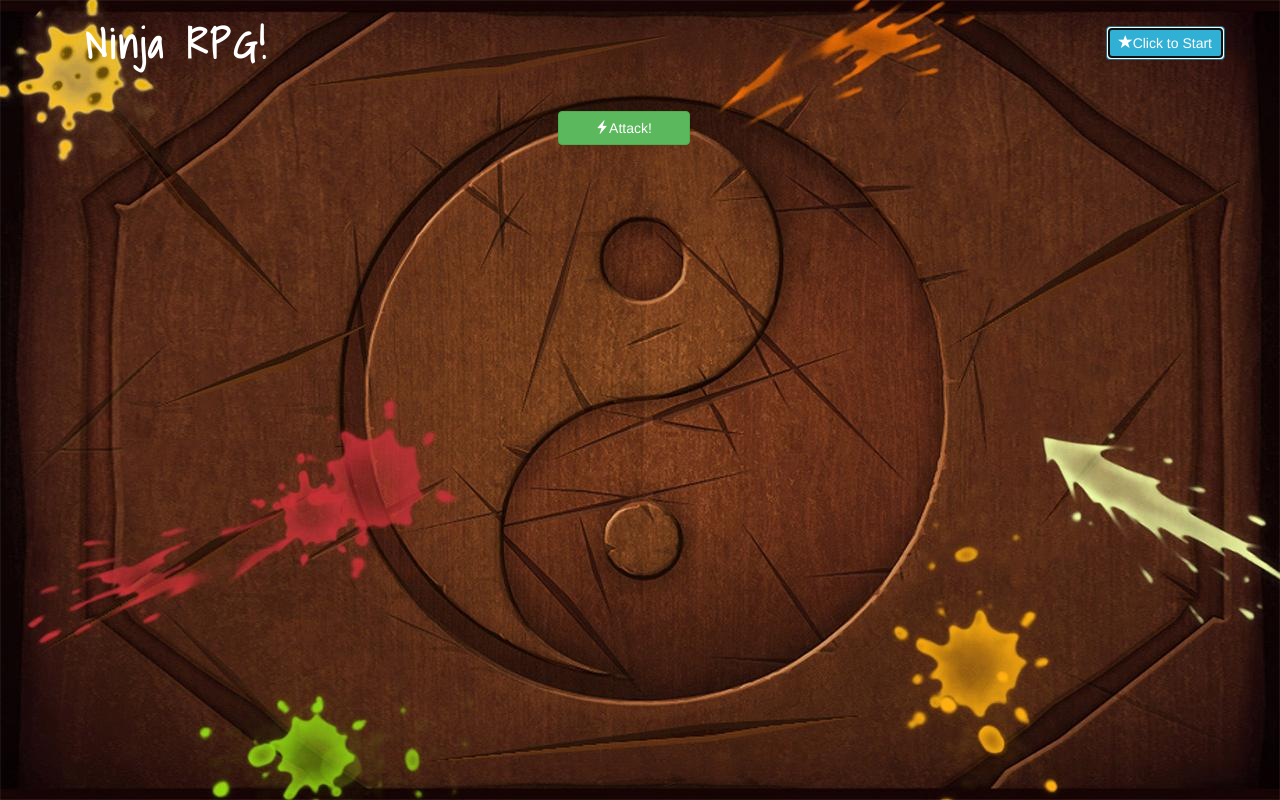
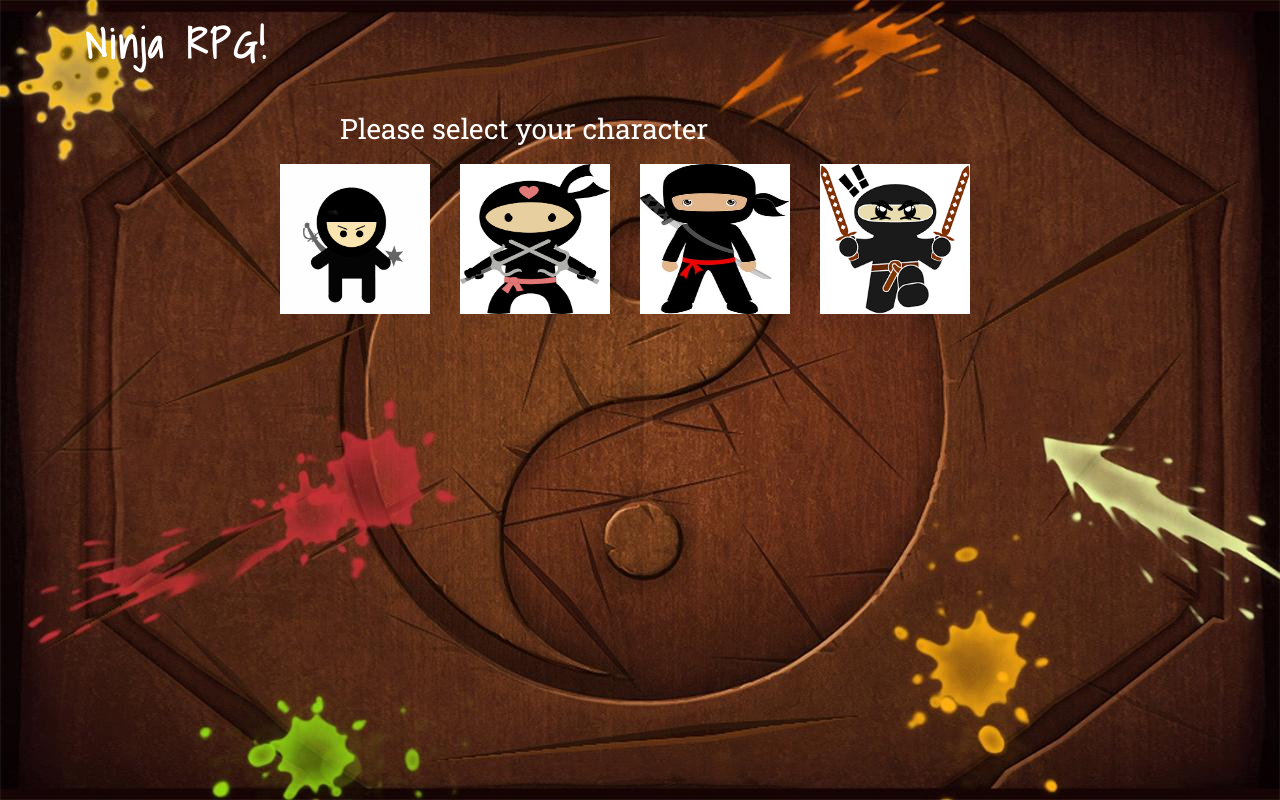
Before and after one commit to natalieike/RPG-Game, a plain HTML site: page index.html in a window 1280 px wide. Both pictures are taken after a click on the button "Click to Start". Drawn offline with nearby package versions, Linux system fonts and the light colour scheme.

Commit message:
Establish game objects, start functions. Initialize game tested.

```diff
--- a/assets/css/style.css
+++ b/assets/css/style.css
@@ -32,7 +32,9 @@ body {
 }
 
 .ninjaImage {
-	width: 200px;
+	width: 150px;
+	height: 150px;
+	margin: 2%;
 }
 
 .weaponImage {
--- a/assets/javascript/javascript.js
+++ b/assets/javascript/javascript.js
@@ -0,0 +1,89 @@
+$(document).ready(function(){
+	var ninjas;  //game object holding all of the characters
+
+	//object constructor for each character
+	function character(aP, hP, pic){
+		this.healthPoints = hP;
+		this.attackPower = aP;
+		this.counterAttackPower = aP;
+		this.defeated = false;
+		this.picture = pic;
+
+		//function to deduct HPs when attacked
+		this.getAttacked = function(cP){
+			this.healthPoints =- cP;
+		};
+
+		//function to determine if character is defeated
+		this.isDefeated = function(){
+			if (this.healthPoints < 0){
+				this.defeated = true;
+			}
+			return(this.defeated);
+		}
+	};
+
+
+	//Initialize the ninjas object with each character and display character choices
+	var initializeGame = function(){
+		var setup = $("#setup"); //space where images will be displayed
+
+		//set up ninjas object with initialized characters
+		ninjas = {
+			steve: new character(5, 160, "assets/images/angryNinja.jpeg"),
+			tiffany: new character(20, 100, "assets/images/girlNinja2.png"),
+			kenny: new character(15, 120, "assets/images/happyNinja2.jpg"),
+			bobby: new character(10, 140, "assets/images/doubleSwordNinja.png"),
+		};
+		//build HTML for showing character options
+		setup.html("<p class='center'>Please select your character</p>");
+		for (var i in ninjas){
+			var newImg = $("<img>");
+			newImg.attr("src", ninjas[i].picture);
+			newImg.attr("class", "ninjaImage");
+			newImg.attr("data-char", i);
+			setup.append(newImg);
+		};
+	};
+
+
+	var attack = function(attacker, opponent){
+		opponent.getAttacked(user.counterAttackPower);
+		if (opponent.defeated){
+			winMatch();
+		}
+		else{
+			attacker.counterAttackPower += attacker.attackPower;
+			$("#message").html("You have attacked with " + user.counterAttackPower + "attack power.  Get ready for the counter attack.")
+		}
+	};
+
+	var counterAttack = function(user, opponent){
+		user.getAttacked(opponent.counterAttackPower);
+		if (user.defeated){
+			loseGame();
+		}
+		else{
+			$("#message").append("Your opponent has attacked with " + opponent.counterAttackPower + "attack power.  Please attack again when ready.")
+		}
+	};
+
+	//var winMatch = function(){
+
+	//};
+
+	//var loseGame = function(){
+
+	//};
+
+	//Hide Attack button until ready to attack
+	$("#attackBtn").hide();
+
+	$("#startBtn").click(function(){
+		initializeGame();
+		$("#startBtn").hide();
+	});
+
+
+
+});
--- a/index.html
+++ b/index.html
@@ -7,6 +7,8 @@
 	<link rel="stylesheet" href="https://maxcdn.bootstrapcdn.com/bootstrap/3.3.7/css/bootstrap.min.css" integrity="sha384-BVYiiSIFeK1dGmJRAkycuHAHRg32OmUcww7on3RYdg4Va+PmSTsz/K68vbdEjh4u" crossorigin="anonymous">
 	<link rel="stylesheet" type="text/css" href="assets/css/style.css">
 	<link href="https://fonts.googleapis.com/css?family=Roboto+Slab|Shadows+Into+Light" rel="stylesheet">
+  <script src="https://cdnjs.cloudflare.com/ajax/libs/jquery/3.2.1/jquery.min.js"></script>
+
 </head>
 <body>
 	<nav class="navbar">
@@ -22,12 +24,12 @@
 
 	<!-- Row 1:  where the choices go initially -->
 		<div class="row">
-			<div class="col-xs-6 col-xs-offset-3" id="setup"></div>
+			<div class="col-xs-8 col-xs-offset-2 ninjaStylingBody"><div id="setup"></div></div>
 		</div> <!-- /initial choices -->
 
 	<!-- Row 2:  where the characters line up to fight -->
 		<div class="row">
-			<div class="col-xs-2 ninjaStylingBody" id="stats"></div>
+			<div class="col-xs-2 ninjaStylingBody" id="defeated"></div>
 			<div class="col-xs-8 ninjaStylingBody" id="fight"></div>
 			<div class="col-xs-2 ninjaStylingBody" id="waiting"></div>
 		</div> <!-- /characters line up -->
@@ -35,7 +37,7 @@
 	<!-- Row 3:  Attack Button -->
 		<div class="row">
 			<div class="col-xs-2 col-xs-offset-5">
-				<button type="button" class="btn btn-success center"><span class="glyphicon glyphicon-flash" aria-hidden="true"></span>Attack!</button>
+				<button type="button" class="btn btn-success center" id="attackBtn"><span class="glyphicon glyphicon-flash" aria-hidden="true"></span>Attack!</button>
 			</div>
 		</div> <!-- / Attack Button -->
 
```
Also changed, not shown: assets/images/doubleSwordNinja.png (added), assets/images/girlNinja.png (deleted), assets/images/girlNinja2.png (added), assets/images/happyNinja.png (deleted), assets/images/happyNinja2.jpg (added), assets/images/kickingNinja.jpeg (deleted), 2 other files.
